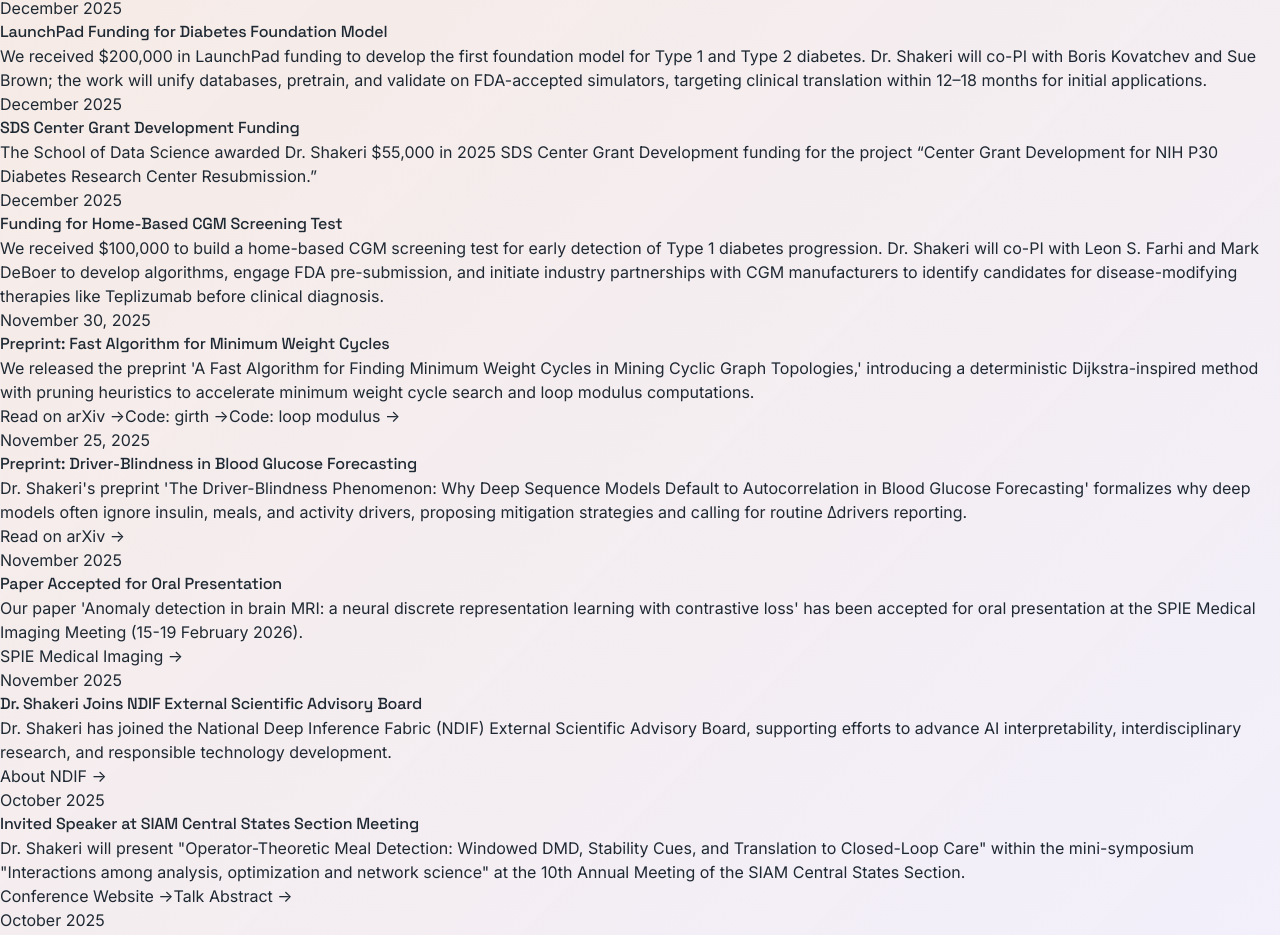
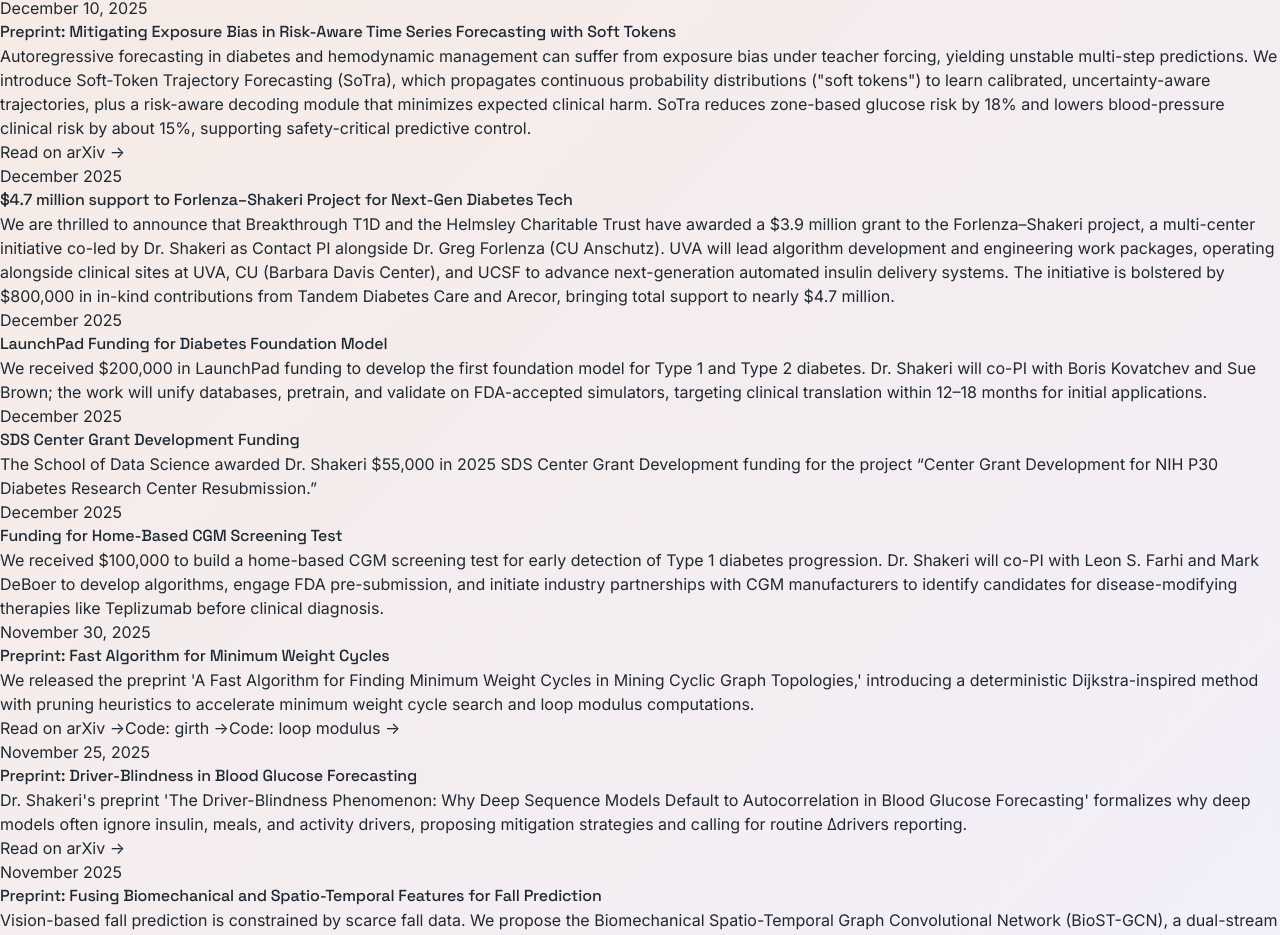
Before and after one commit to Shakeri-Lab/shakeri-lab.github.io, a Next.js app: page / in a window 1280 px wide. Shown: the part 1531-2466 px from the top of the page. Built offline with nearby package versions, Linux system fonts and the light colour scheme.

Commit message:
Add December 2025 news and preprints

```diff
--- a/src/data/news.ts
+++ b/src/data/news.ts
@@ -1,6 +1,20 @@
 import { NewsItem } from '@/types';
 
 export const news: NewsItem[] = [
+  {
+    date: "December 2025",
+    title: "$4.7 million support to Forlenza–Shakeri Project for Next-Gen Diabetes Tech",
+    content: "We are thrilled to announce that Breakthrough T1D and the Helmsley Charitable Trust have awarded a $3.9 million grant to the Forlenza–Shakeri project, a multi-center initiative co-led by Dr. Shakeri as Contact PI alongside Dr. Greg Forlenza (CU Anschutz). UVA will lead algorithm development and engineering work packages, operating alongside clinical sites at UVA, CU (Barbara Davis Center), and UCSF to advance next-generation automated insulin delivery systems. The initiative is bolstered by $800,000 in in-kind contributions from Tandem Diabetes Care and Arecor, bringing total support to nearly $4.7 million."
+  },
+  {
+    date: "December 10, 2025",
+    title: "Preprint: Mitigating Exposure Bias in Risk-Aware Time Series Forecasting with Soft Tokens",
+    content: "Autoregressive forecasting in diabetes and hemodynamic management can suffer from exposure bias under teacher forcing, yielding unstable multi-step predictions. We introduce Soft-Token Trajectory Forecasting (SoTra), which propagates continuous probability distributions (\"soft tokens\") to learn calibrated, uncertainty-aware trajectories, plus a risk-aware decoding module that minimizes expected clinical harm. SoTra reduces zone-based glucose risk by 18% and lowers blood-pressure clinical risk by about 15%, supporting safety-critical predictive control.",
+    links: [{
+      text: "Read on arXiv",
+      url: "https://arxiv.org/abs/2512.10056"
+    }]
+  },
   {
     date: "December 2025",
     title: "LaunchPad Funding for Diabetes Foundation Model",
@@ -38,6 +52,15 @@ export const news: NewsItem[] = [
     links: [{
       text: "Read on arXiv",
       url: "https://arxiv.org/abs/2511.20601"
+    }]
+  },
+  {
+    date: "November 2025",
+    title: "Preprint: Fusing Biomechanical and Spatio-Temporal Features for Fall Prediction",
+    content: "Vision-based fall prediction is constrained by scarce fall data. We propose the Biomechanical Spatio-Temporal Graph Convolutional Network (BioST-GCN), a dual-stream model that fuses pose and biomechanical signals via cross-attention. BioST-GCN improves F1 by 5.32% on MCF-UA and 2.91% on MUVIM over ST-GCN, and the attention mechanisms highlight critical joints and temporal phases, while a simulation-to-reality gap remains.",
+    links: [{
+      text: "Read on arXiv",
+      url: "https://arxiv.org/abs/2511.14620"
     }]
   },
   {
```
